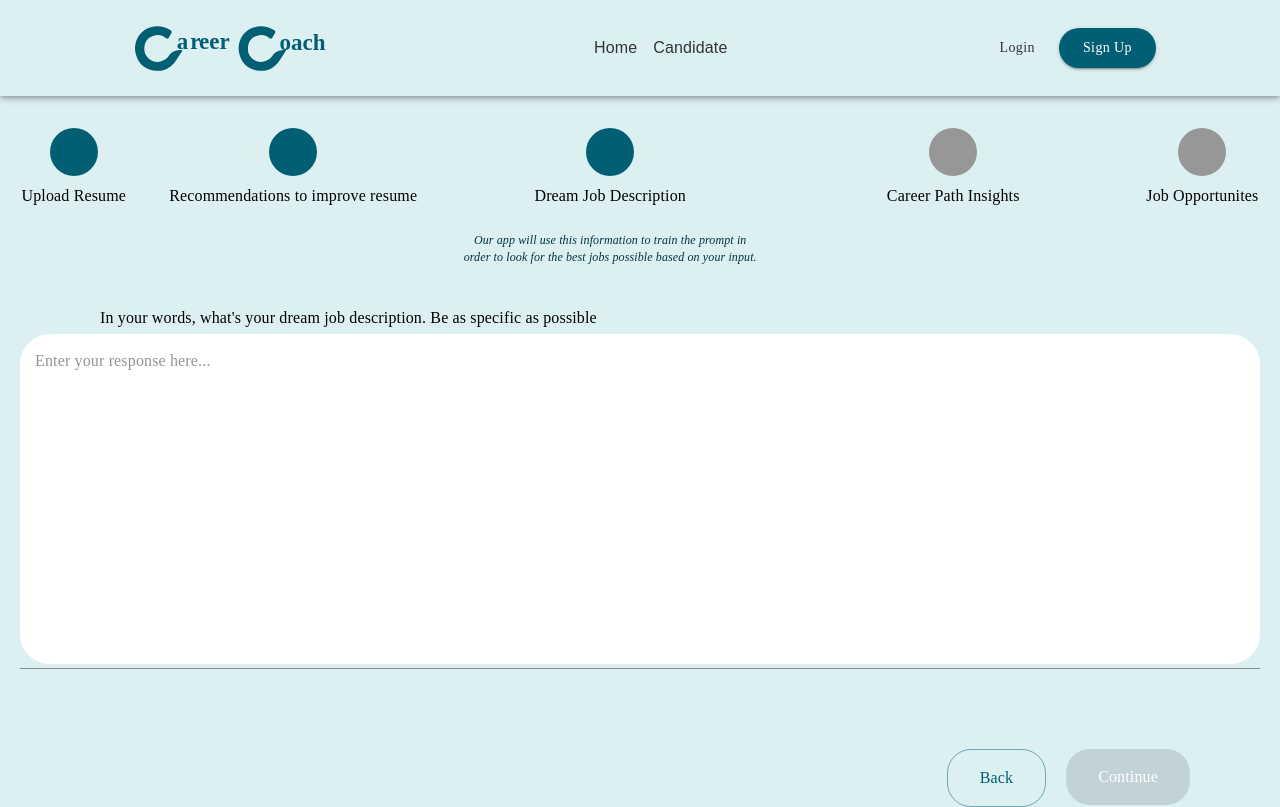
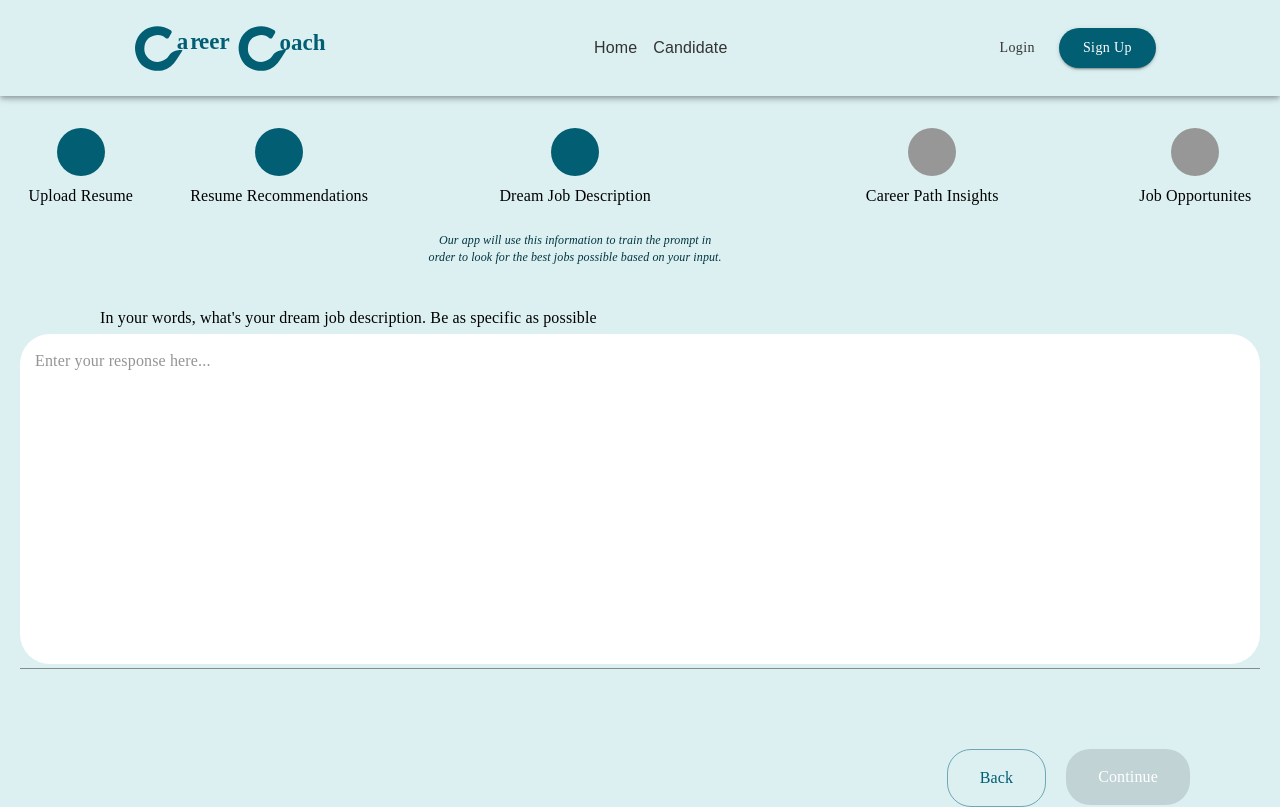
Before and after one commit to orchidmedia/careercoach, a Next.js app: page /candidate/dreamJob in a window 1280 px wide. Built offline with nearby package versions, Linux system fonts and the light colour scheme; a web font is replaced by a local one.

Commit message:
text recommendations

```diff
--- a/src/components/molecules/ProgressBar/ProgressBar.tsx
+++ b/src/components/molecules/ProgressBar/ProgressBar.tsx
@@ -63,7 +63,7 @@ const ProgressBar = ({counter = 0}:any) => {
 
                 <Box display={'flex'} flexDirection={'column'} alignItems={'center'}>
                     <Box sx={{ borderRadius: 20, backgroundColor: counter >= 1 ? '#025E73' : '#979797', height: '48px', width: '48px', marginBottom: 1 }} />
-                    <Typography>Recommendations to improve resume</Typography>
+                    <Typography>Resume Recommendations</Typography>
                     {
                         pathname === '/candidate/improveResume' && <Typography sx={{
                             width: '300px',
```
